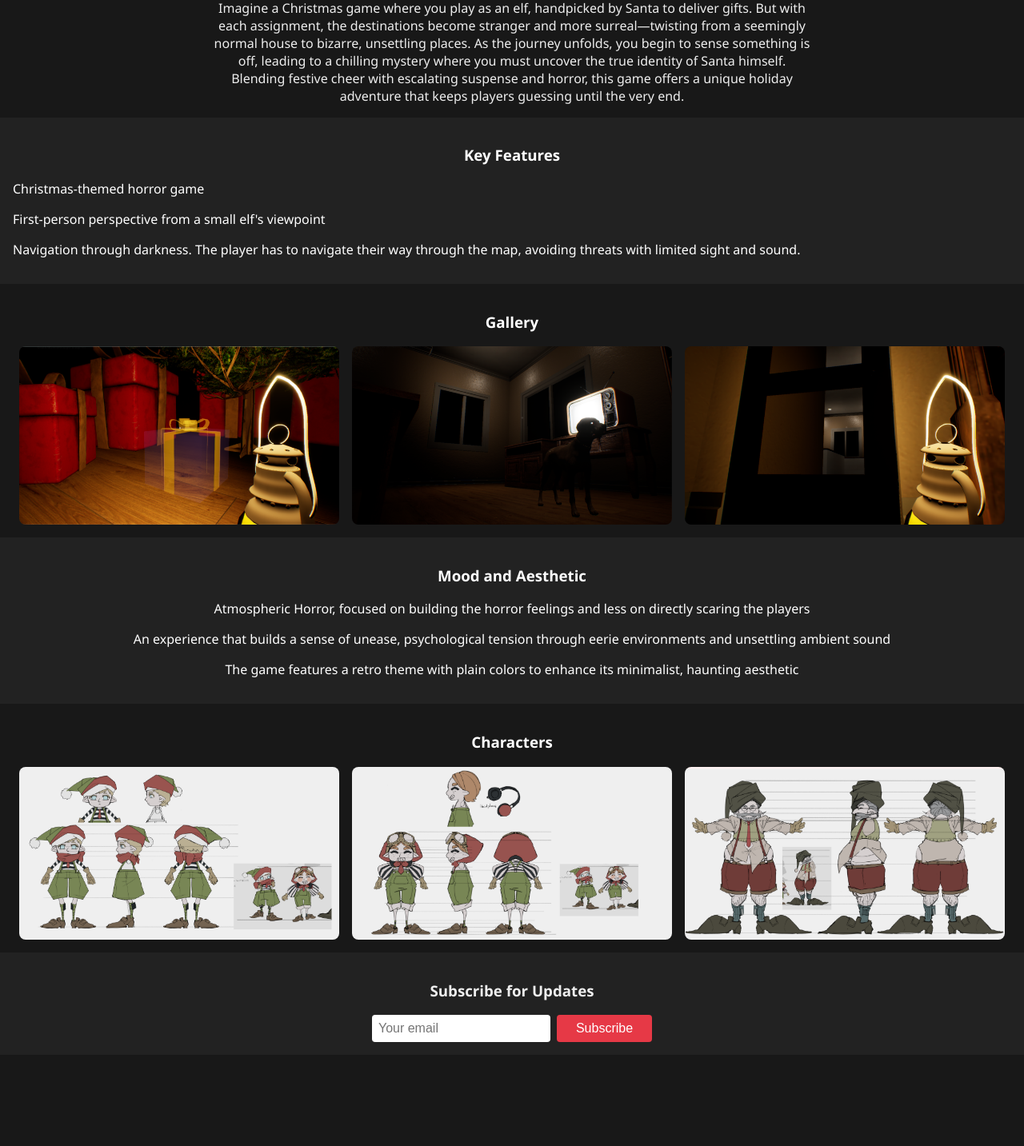
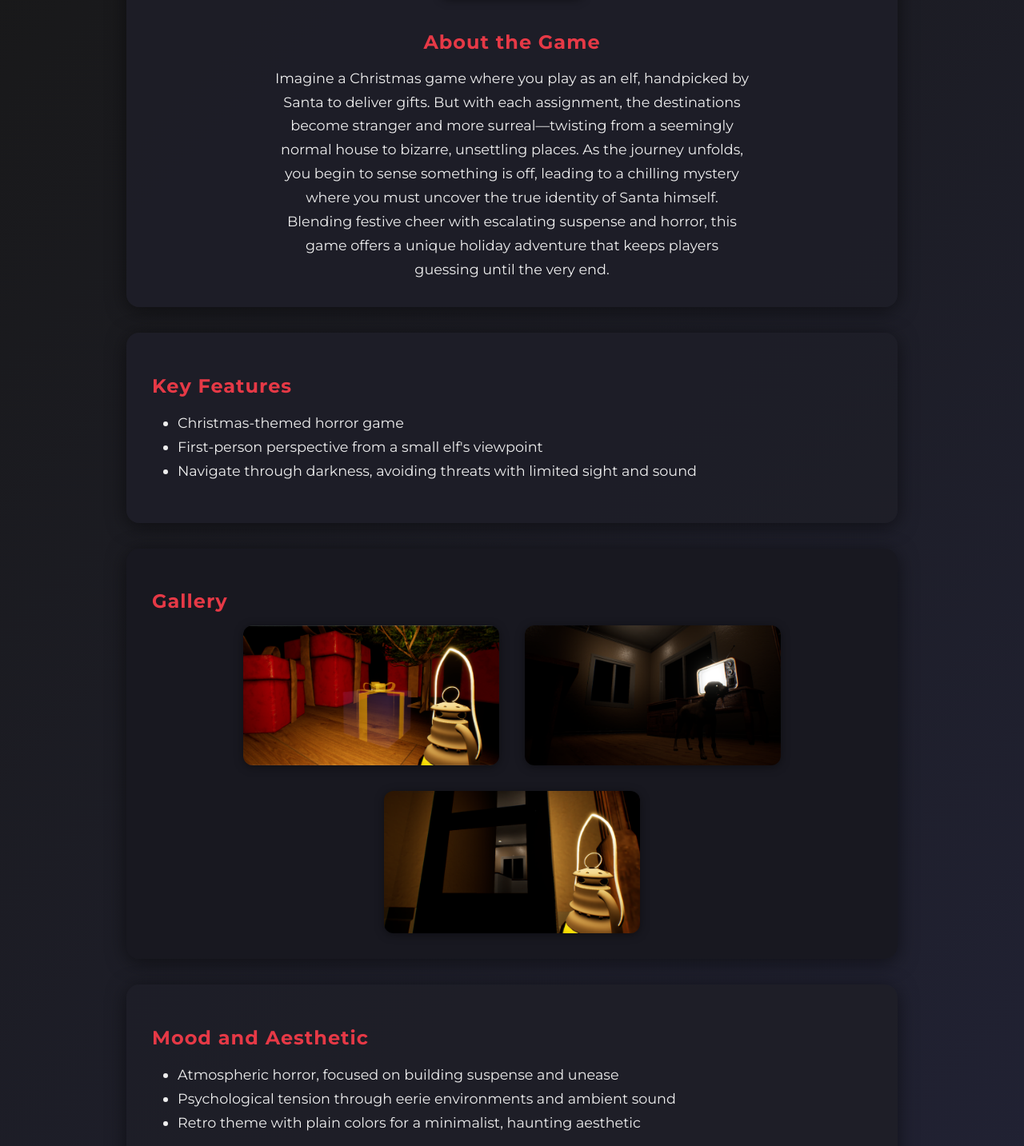
Before and after one commit to Some10n3/project-santa-X, a React (Create React App) app: page / in a window 1280 px wide. Shown: the part 337-1770 px from the top of the page at 80% size. Before the commit the page ends 1656 px from the top, so only its background shows below. Built offline with nearby package versions, Linux system fonts and the light colour scheme.

Commit message:
[feat. ] Improve UI

```diff
--- a/src/pages/Home.tsx
+++ b/src/pages/Home.tsx
@@ -1,81 +1,129 @@
 import React from 'react';
 
+// Add Google Fonts
+const fontLink = document.createElement('link');
+fontLink.href = 'https://fonts.googleapis.com/css2?family=Montserrat:wght@400;700&display=swap';
+fontLink.rel = 'stylesheet';
+document.head.appendChild(fontLink);
+
+const sectionStyle = {
+  background: 'rgba(30, 30, 40, 0.95)',
+  color: '#eee',
+  margin: '2rem auto',
+  borderRadius: '16px',
+  boxShadow: '0 4px 24px rgba(0,0,0,0.5)',
+  maxWidth: '900px',
+  padding: '2rem',
+  fontFamily: 'Montserrat, sans-serif',
+};
+
+const accentColor = '#e63946';
+
+const headingStyle = {
+  color: accentColor,
+  fontWeight: 700,
+  letterSpacing: '1px',
+  marginBottom: '1rem',
+  fontFamily: 'Montserrat, sans-serif',
+};
+
+const imageStyle = {
+  width: 320,
+  borderRadius: 12,
+  boxShadow: '0 2px 12px rgba(0,0,0,0.4)',
+  transition: 'transform 0.2s, box-shadow 0.2s',
+};
+
+const imageHoverStyle = {
+  transform: 'scale(1.04)',
+  boxShadow: '0 6px 24px rgba(0,0,0,0.6)',
+};
+
 const Home: React.FC = () => (
-  <main>
+  <main style={{
+    minHeight: '100vh',
+    background: 'linear-gradient(135deg, #181818 0%, #23243a 100%)',
+    padding: '2rem 0',
+    fontFamily: 'Montserrat, sans-serif',
+  }}>
     {/* Hero Section
     <section style={{ background: '#222', color: '#fff', textAlign: 'center' }}>
 
     </section> */}
 
     {/* About Section */}
-    <section style={{ background: '#181818', color: '#eee', padding: '1rem', textAlign: 'center' }}>
-      <img src={process.env.PUBLIC_URL + '/logo.png'} alt="Game Logo" style={{ maxWidth: 200, borderRadius: 8 }} />
-      <h3>About the Game</h3>
-      <div style={{ justifyContent: 'center', display: 'flex' }}>
-        <p style={{ width: '60%', margin: '0 auto'}}>
-          Imagine a Christmas game where you play as an elf, handpicked by Santa to deliver gifts. But with each assignment, the destinations become stranger and more surreal—twisting from a seemingly normal house to bizarre, unsettling places. As the journey unfolds, you begin to sense something is off, leading to a chilling mystery where you must uncover the true identity of Santa himself. Blending festive cheer with escalating suspense and horror, this game offers a unique holiday adventure that keeps players guessing until the very end.
-        </p>
-      </div>
+    <section style={{ ...sectionStyle, textAlign: 'center' }}>
+      <img src={process.env.PUBLIC_URL + '/logo.png'} alt="Game Logo" style={{ maxWidth: 180, borderRadius: 12, marginBottom: '1rem', boxShadow: '0 2px 12px rgba(0,0,0,0.4)' }} />
+      <h2 style={headingStyle}>About the Game</h2>
+      <p style={{ maxWidth: 600, margin: '0 auto', fontSize: '1.1rem', lineHeight: 1.7 }}>
+        Imagine a Christmas game where you play as an elf, handpicked by Santa to deliver gifts. But with each assignment, the destinations become stranger and more surreal—twisting from a seemingly normal house to bizarre, unsettling places. As the journey unfolds, you begin to sense something is off, leading to a chilling mystery where you must uncover the true identity of Santa himself. Blending festive cheer with escalating suspense and horror, this game offers a unique holiday adventure that keeps players guessing until the very end.
+      </p>
     </section>
 
     {/* Key Features  */}
-    <section style={{ background: '#222', color: '#fff', padding: '1rem' }}>
-      <h3 style={{ textAlign: 'center' }}>Key Features</h3>
-      <p>
-        Christmas-themed horror game
-      </p>
-      <p>
-        First-person perspective from a small elf's viewpoint
-      </p>
-      <p>
-        Navigation through darkness. The player has to navigate their way through the map, avoiding threats with limited sight and sound.
-      </p>
+    <section style={sectionStyle}>
+      <h2 style={headingStyle}>Key Features</h2>
+      <ul style={{ listStyle: 'disc', paddingLeft: '2rem', fontSize: '1.1rem', lineHeight: 1.7 }}>
+        <li>Christmas-themed horror game</li>
+        <li>First-person perspective from a small elf's viewpoint</li>
+        <li>Navigate through darkness, avoiding threats with limited sight and sound</li>
+      </ul>
     </section>
 
     {/* Gallery Section */}
-    <section style={{ background: '#181818', color: '#fff', padding: '1rem' }}>
-      <h3 style={{ textAlign: 'center' }}>Gallery</h3>
-      <div style={{ display: 'flex', justifyContent: 'center', gap: '1rem', flexWrap: 'wrap' }}>
-        <img src={process.env.PUBLIC_URL + '/screenshots/1.png'} alt="Screenshot 1" style={{ width: 400, borderRadius: 8 }} />
-        <img src={process.env.PUBLIC_URL + '/screenshots/2.png'} alt="Screenshot 2" style={{ width: 400, borderRadius: 8 }} />
-        <img src={process.env.PUBLIC_URL + '/screenshots/3.png'} alt="Screenshot 3" style={{ width: 400, borderRadius: 8 }} />
+    <section style={{ ...sectionStyle, background: 'rgba(24,24,32,0.98)' }}>
+      <h2 style={headingStyle}>Gallery</h2>
+      <div style={{ display: 'flex', justifyContent: 'center', gap: '2rem', flexWrap: 'wrap' }}>
+        {[1,2,3].map(i => (
+          <img
+            key={i}
+            src={process.env.PUBLIC_URL + `/screenshots/${i}.png`}
+            alt={`Screenshot ${i}`}
+            style={imageStyle}
+            onMouseOver={e => Object.assign(e.currentTarget.style, imageHoverStyle)}
+            onMouseOut={e => Object.assign(e.currentTarget.style, imageStyle)}
+          />
+        ))}
       </div>
     </section>
 
     {/* Mood and Aesthetic  */}
-    <section style={{ background: '#222', color: '#fff', padding: '1rem', textAlign: 'center' }}>
-      <h3 style={{ textAlign: 'center' }}>Mood and Aesthetic</h3>
-      <p>
-        Atmospheric Horror, focused on building the horror feelings and less on directly scaring the players
-      </p>
-      <p>
-        An experience that builds a sense of unease, psychological tension through eerie environments and unsettling ambient sound
-      </p>
-      <p>
-        The game features a retro theme with plain colors to enhance its minimalist, haunting aesthetic
-      </p>
+    <section style={sectionStyle}>
+      <h2 style={headingStyle}>Mood and Aesthetic</h2>
+      <ul style={{ listStyle: 'disc', paddingLeft: '2rem', fontSize: '1.1rem', lineHeight: 1.7 }}>
+        <li>Atmospheric horror, focused on building suspense and unease</li>
+        <li>Psychological tension through eerie environments and ambient sound</li>
+        <li>Retro theme with plain colors for a minimalist, haunting aesthetic</li>
+      </ul>
     </section>
 
     {/* Character Section */}
-    <section style={{ background: '#181818', color: '#fff', padding: '1rem' }}>
-      <h3 style={{ textAlign: 'center' }}>Characters</h3>
-      <div style={{ display: 'flex', justifyContent: 'center', gap: '1rem', flexWrap: 'wrap' }}>
-        <img src={process.env.PUBLIC_URL + '/characters/1.png'} alt="Character 1" style={{ width: 400, borderRadius: 8 }} />
-        <img src={process.env.PUBLIC_URL + '/characters/2.png'} alt="Character 2" style={{ width: 400, borderRadius: 8 }} />
-        <img src={process.env.PUBLIC_URL + '/characters/3.png'} alt="Character 3" style={{ width: 400, borderRadius: 8 }} />
+    <section style={{ ...sectionStyle, background: 'rgba(24,24,32,0.98)' }}>
+      <h2 style={headingStyle}>Characters</h2>
+      <div style={{ display: 'flex', justifyContent: 'center', gap: '2rem', flexWrap: 'wrap' }}>
+        {[1,2,3].map(i => (
+          <img
+            key={i}
+            src={process.env.PUBLIC_URL + `/characters/${i}.png`}
+            alt={`Character ${i}`}
+            style={imageStyle}
+            onMouseOver={e => Object.assign(e.currentTarget.style, imageHoverStyle)}
+            onMouseOut={e => Object.assign(e.currentTarget.style, imageStyle)}
+          />
+        ))}
       </div>
     </section>
 
     {/* Newsletter Section */}
-    <section style={{ background: '#222', color: '#eee', padding: '1rem', textAlign: 'center' }}>
-      <h3>Subscribe for Updates</h3>
+    <section style={{ ...sectionStyle, textAlign: 'center', background: 'rgba(30,30,40,0.95)' }}>
+      <h2 style={headingStyle}>Subscribe for Updates</h2>
       <form>
         <input
           type="email"
           placeholder="Your email"
-          style={{ padding: '0.5rem', fontSize: '1rem', borderRadius: 4, border: 'none', marginRight: '0.5rem' }}
+          style={{ padding: '0.75rem', fontSize: '1.1rem', borderRadius: 6, border: 'none', marginRight: '0.5rem', width: '220px', background: '#23243a', color: '#eee' }}
         />
-        <button type="submit" style={{ padding: '0.5rem 1.5rem', fontSize: '1rem', borderRadius: 4, border: 'none', background: '#e63946', color: '#fff' }}>
+        <button type="submit" style={{ padding: '0.75rem 2rem', fontSize: '1.1rem', borderRadius: 6, border: 'none', background: accentColor, color: '#fff', fontWeight: 700, letterSpacing: '1px', boxShadow: '0 2px 8px rgba(0,0,0,0.3)', cursor: 'pointer' }}>
           Subscribe
         </button>
       </form>
```
